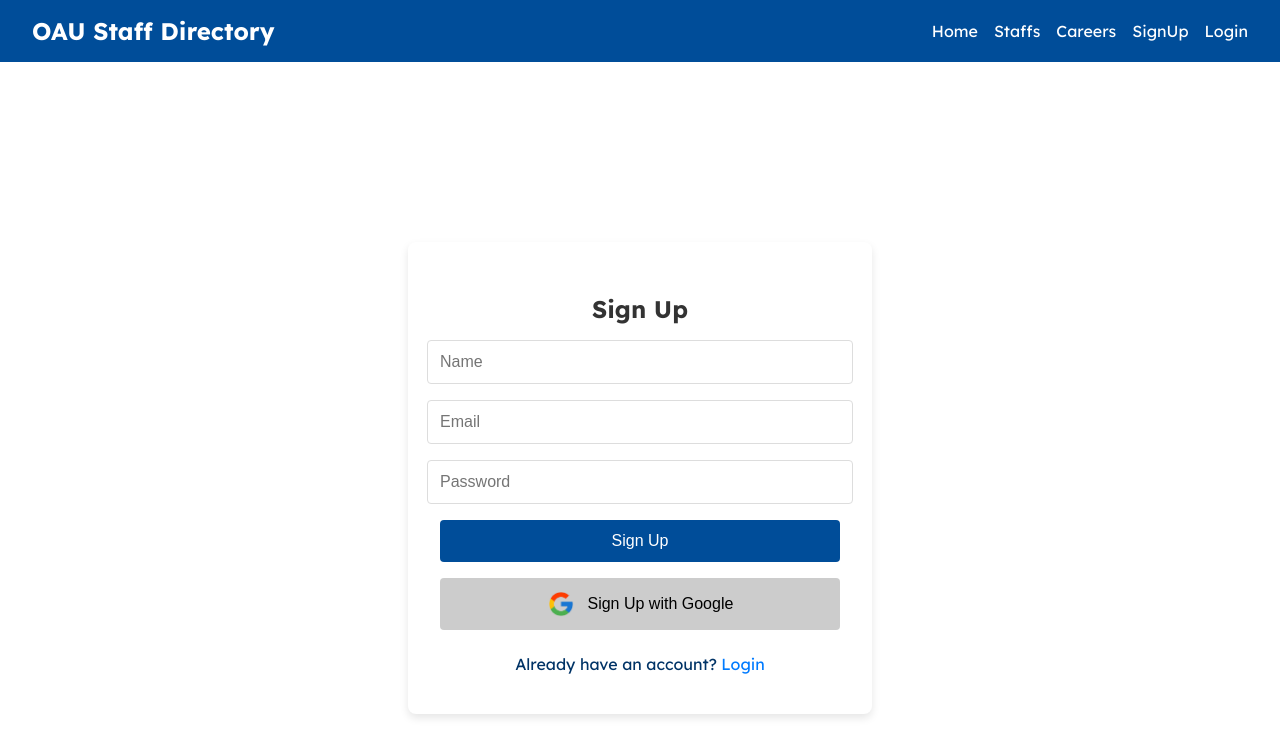
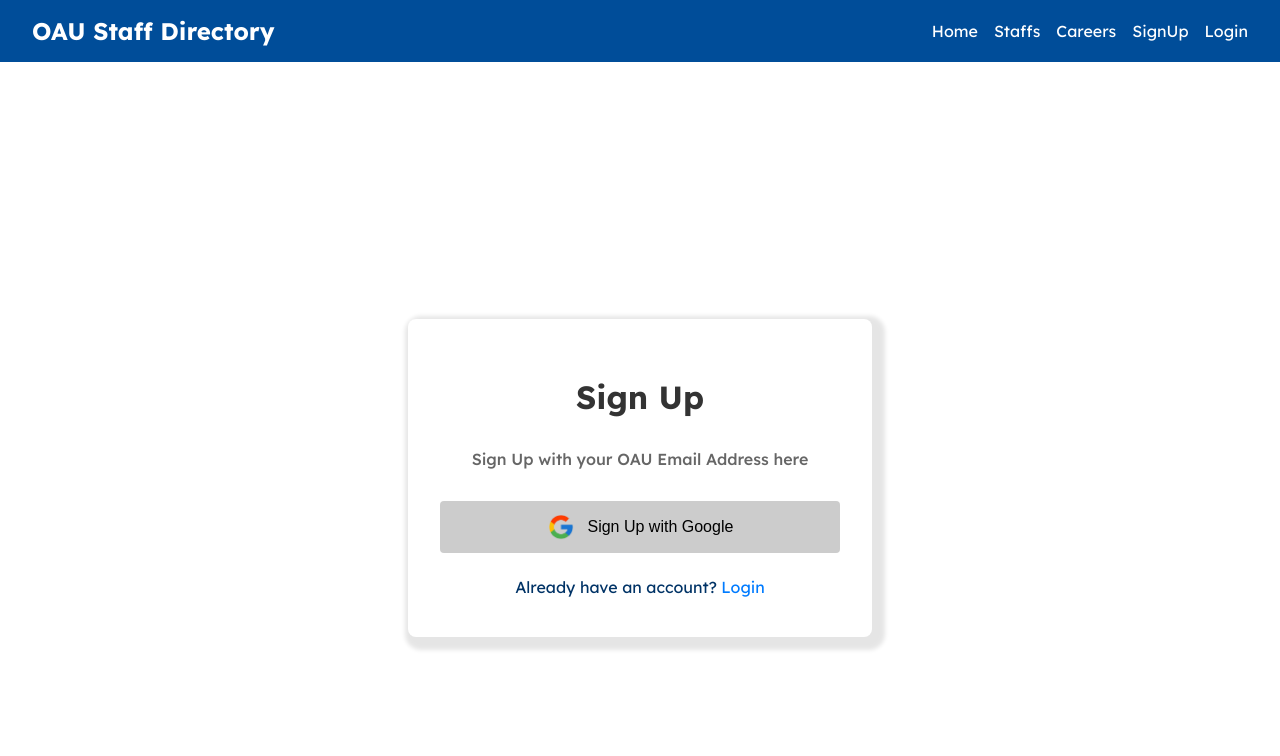
Before and after one commit to Adekunle27/Staff-Directory, a React (Create React App) app: page /signup in a window 1280 px wide. Shown: the top 756 px of the page. Built offline with nearby package versions, Linux system fonts and the light colour scheme; no server answers.

Commit message:
Made some improvement

```diff
--- a/src/components/Header.js
+++ b/src/components/Header.js
@@ -126,8 +126,8 @@ const Header = ({
   onSearch,
   selectedSearchOption,
   setSelectedSearchOption,
-  heading = "Welcome to the University Staff Directory", // Default heading
-  subheading = "Search for faculty and staff by name, department, or faculty", // Default subheading
+  heading = "Welcome to OAU Staff Directory Website", // Default heading
+  subheading = "Find staff by name, faculty, department and their rank", // Default subheading
 }) => {
   return (
     <HeaderContainer>
--- a/src/components/Login.js
+++ b/src/components/Login.js
@@ -49,7 +49,7 @@ const Login = () => {
       const user = result.user;
       const emailDomain = user.email.split("@")[1];
 
-      if (emailDomain !== "oauife.edu.ng") {
+      if (emailDomain !== "student.oauife.edu.ng") {
         setError(
           `Google sign-in is only allowed for the ${allowedDomain} domain.`
         );
@@ -60,7 +60,7 @@ const Login = () => {
           if (userDoc.data().isAdmin) {
             navigate("/admin-dashboard"); // Redirect to admin dashboard for admins
           } else {
-            navigate("/profile"); // Regular user profile page
+            navigate("/edit-profile"); // Regular user profile page
           }
         } else {
           setError("No profile data found. Please complete your registration.");
@@ -76,8 +76,9 @@ const Login = () => {
     <Container>
       <FormContainer onSubmit={handleSubmit}>
         <Title>Sign In</Title>
+        <TitleInfo>Log in with your OAU Email Address here</TitleInfo>
         {error && <ErrorMessage>{error}</ErrorMessage>}
-        <Input
+        {/* <Input
           type="email"
           value={email}
           onChange={(e) => setEmail(e.target.value)}
@@ -93,7 +94,7 @@ const Login = () => {
         />
         <Button type="submit" disabled={loading}>
           {loading ? <Loader className="loader" /> : "Sign In"}
-        </Button>
+        </Button> */}
         <GoogleButton onClick={handleGoogleSignIn}>
           <img src={google} alt="Google Logo" />
           Sign in with Google
@@ -150,6 +151,22 @@ const Title = styled.h2`
   margin-bottom: 1rem;
   color: #333;
   text-align: center; /* Center align text for mobile */
+
+  margin-bottom: 1rem;
+  font-size: 2rem;
+  font-weight: bold;
+  color: #333;
+  text-align: center;
+  // position: relative;
+`;
+
+const TitleInfo = styled.p`
+  font-size: 1rem;
+  color: #666;
+  margin-bottom: 1rem;
+  // font-family: "Poppins", sans-serif;
+  font-weight: 500;
+  text-align: center;
 `;
 
 const Input = styled.input`
--- a/src/components/SignUp.js
+++ b/src/components/SignUp.js
@@ -58,7 +58,7 @@ const SignUp = () => {
       const user = result.user;
       const emailDomain = user.email.split("@")[1];
 
-      if (emailDomain !== "oauife.edu.ng") {
+      if (emailDomain !== "student.oauife.edu.ng") {
         setError(
           `Google sign-in is only allowed for the ${allowedDomain} domain.`
         );
@@ -75,7 +75,7 @@ const SignUp = () => {
           { merge: true }
         );
 
-        navigate("/profile");
+        navigate("/edit-profile");
       }
     } catch (error) {
       console.error("Error with Google sign-in:", error);
@@ -87,8 +87,9 @@ const SignUp = () => {
     <Container>
       <FormContainer onSubmit={handleSubmit}>
         <Title>Sign Up</Title>
+        <TitleInfo>Sign Up with your OAU Email Address here</TitleInfo>
         {error && <ErrorMessage>{error}</ErrorMessage>}
-        <Input
+        {/* <Input
           type="text"
           value={name}
           onChange={(e) => setName(e.target.value)}
@@ -111,7 +112,7 @@ const SignUp = () => {
         />
         <Button type="submit" disabled={loading}>
           {loading ? <Loader className="loader" /> : "Sign Up"}
-        </Button>
+        </Button> */}
 
         <GoogleButton
           onClick={handleGoogleSignIn}
@@ -159,22 +160,35 @@ const FormContainer = styled.form`
   background-color: #ffffff;
   padding: 2rem;
   border-radius: 8px;
-  box-shadow: 0 4px 8px rgba(0, 0, 0, 0.1);
+  box-shadow: 5px 5px 4px 8px rgba(0, 0, 0, 0.1);
   width: 100%;
   max-width: 400px;
 
   @media (max-width: 600px) {
     padding: 1rem;
     max-width: 100%;
-    box-shadow: none;
+    // box-shadow: none;
+    border-radius: 8px;
+    box-shadow: 5px 5px 4px 8px rgba(0, 0, 0, 0.1);
   }
 `;
 
 const Title = styled.h2`
   margin-bottom: 1rem;
+  font-size: 2rem;
+  font-weight: bold;
   color: #333;
   text-align: center;
   position: relative;
+`;
+
+const TitleInfo = styled.p`
+  font-size: 1rem;
+  color: #666;
+  margin-bottom: 1rem;
+  // font-family: "Poppins", sans-serif;
+  font-weight: 500;
+  text-align: center;
 `;
 
 const ErrorMessage = styled.p`
--- a/src/components/UserList.js
+++ b/src/components/UserList.js
@@ -97,6 +97,7 @@ const StyledUserCard = styled.div`
   box-shadow: 4rem 4rem 8rem rgba(0, 0, 0, 0.3);
   transition: transform 0.3s;
   color: #003366;
+  max-height: 500px;
 
   &:hover {
     transform: translateY(-5px);
@@ -104,7 +105,7 @@ const StyledUserCard = styled.div`
 
   img {
     width: 100%;
-    height: auto;
+    height: 290px;
     border-radius: 10px;
   }
 
--- a/src/pages/Home.js
+++ b/src/pages/Home.js
@@ -460,7 +460,7 @@ const Home = () => {
             ))}
           </Slider>
         </SliderContainer>
-        <FoundStaffText>Featured Staffs</FoundStaffText>
+        <FoundStaffText>Featured Staff</FoundStaffText>
 
         <UserList users={filteredUsers} />
 
@@ -537,6 +537,7 @@ const StaffCard = styled.div`
   text-align: center;
   transition: transform 0.3s;
   color: #003366;
+  max-height: 21.5rem;
 
   &:hover {
     transform: translateY(-5px);
@@ -548,14 +549,16 @@ const StaffCard = styled.div`
 `;
 
 const ProfileImage = styled.img`
-  width: 15.5rem;
-  height: 12rem;
-  object-fit: cover;
+  width: 15rem;
+  max-height: 14rem;
+  // object-fit: cover;
   border-radius: 10px;
   margin-bottom: 1rem;
+  // object-fit: cover;
 
   @media (max-width: 768px) {
     width: 100%;
+    // object-fit: cover;
   }
 `;
 
@@ -571,6 +574,7 @@ const StaffName = styled.h3`
 const StaffFaculty = styled.p`
   font-size: 1rem;
   color: #003366;
+  margin-bottom: -0.4rem;
 `;
 
 const StaffDepartment = styled.p`
--- a/src/pages/UserProfilePage.js
+++ b/src/pages/UserProfilePage.js
@@ -146,9 +146,15 @@ const UserProfilePage = () => {
   const handleDeleteProfile = async () => {
     try {
       await deleteDoc(doc(db, "users", currentUser.uid));
-      alert("Profile deleted");
-      setProfileData(null);
-      navigate("/create-profile");
+
+      if (window.confirm("Are you sure you want to delete your profile?")) {
+        alert("Profile deleted");
+        setProfileData(null);
+        navigate("/create-profile");
+      } else {
+        setProfileData(profileData);
+        return;
+      }
     } catch (error) {
       console.error("Failed to delete profile", error);
     }
```
